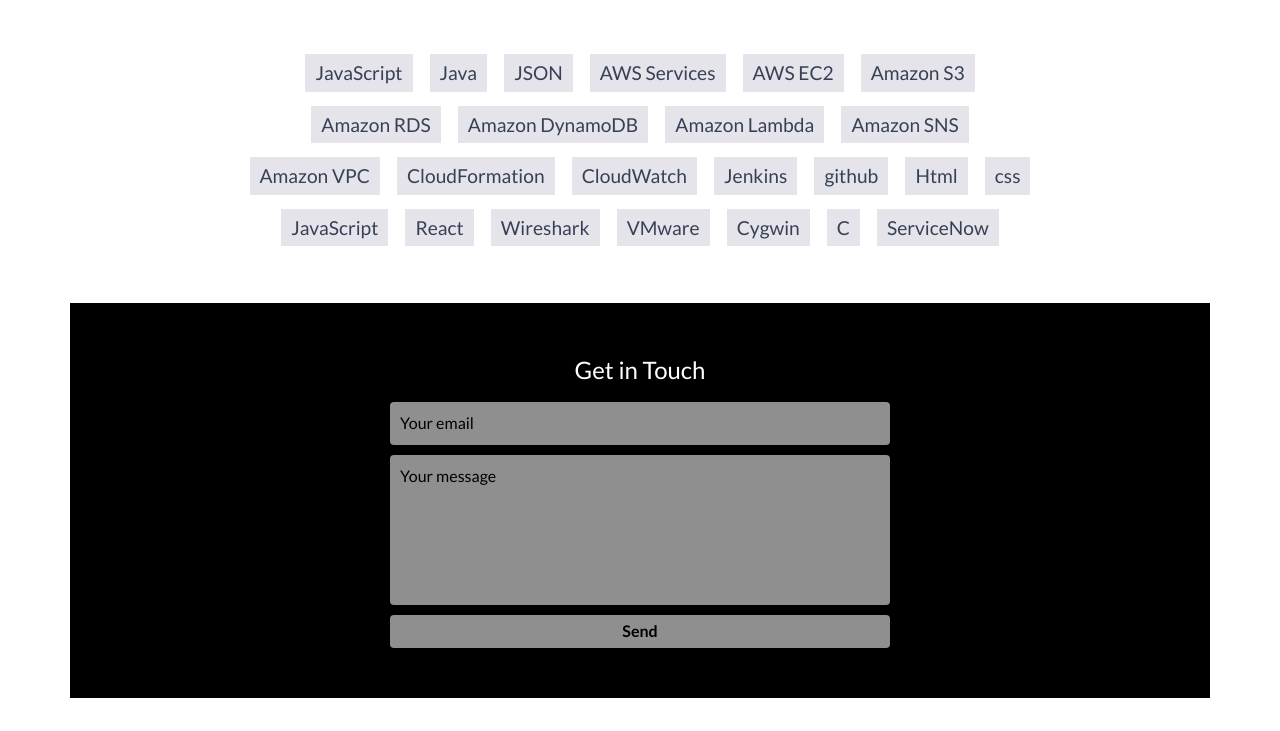
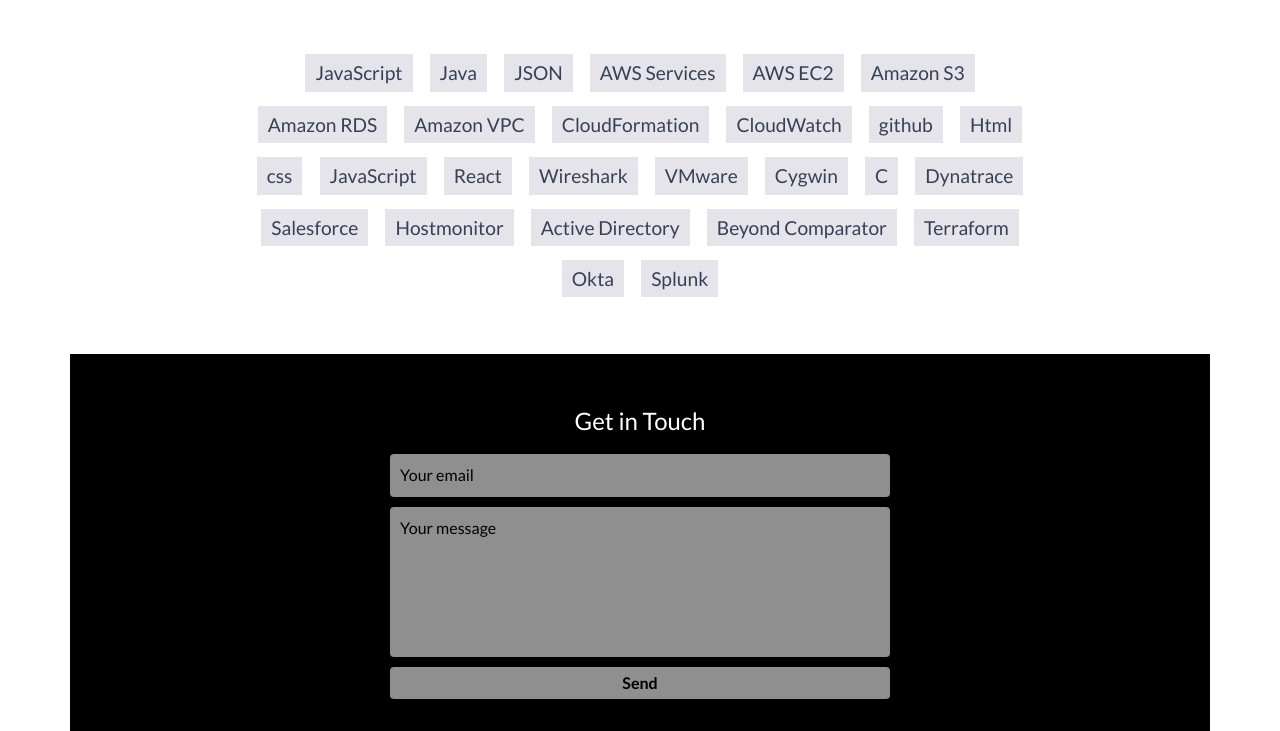
Before and after one commit to G3K21/G321.github.io, a website: page index.html in a window 1280 px wide. Shown: the part 3879-4610 px from the top of the page. Drawn offline with nearby package versions, Linux system fonts and the light colour scheme.

Commit message:
Update index.html

```diff
--- a/index.html
+++ b/index.html
@@ -272,13 +272,9 @@
             <li>AWS EC2</li>
             <li>Amazon S3</li>
             <li>Amazon RDS</li>
-            <li>Amazon DynamoDB</li>
-            <li>Amazon Lambda</li>
-            <li>Amazon SNS </li>
             <li>Amazon VPC</li>
             <li>CloudFormation</li>
             <li>CloudWatch</li>
-            <li>Jenkins</li>
             <li>github</li>
             <li>Html</li>
             <li>css</li>
@@ -288,7 +284,14 @@
             <li>VMware</li>
             <li>Cygwin</li>
             <li>C</li>
-		<li>ServiceNow</li>
+	<li>Dynatrace</li>
+	<li>Salesforce</li>
+	<li>Hostmonitor</li>
+	<li>Active Directory</li>
+	<li>Beyond Comparator</li>
+	<li>Terraform</li>
+	<li>Okta</li>
+	<li>Splunk</li>
         </ul>
     </div>
     <!-- End #skills -->
```
